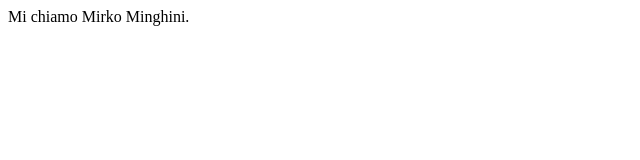
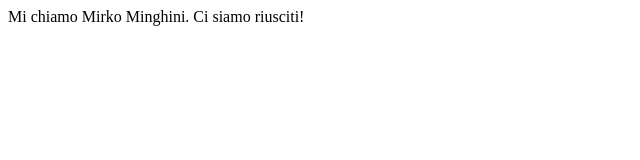
Before and after one commit to mingo77/proyectoDemoCursoPrework, a plain HTML site: page index.html in a window 1280 px wide. Shown: the whole page, without its empty margins (0-640 px from the left). Drawn offline with Linux system fonts and the light colour scheme.

Commit message:
cambios agregados

```diff
--- a/index.html
+++ b/index.html
@@ -9,6 +9,7 @@
 <body>
     <article>
         Mi chiamo Mirko Minghini.
+        Ci siamo riusciti!
     </article>
 </body>
 </html>
```
